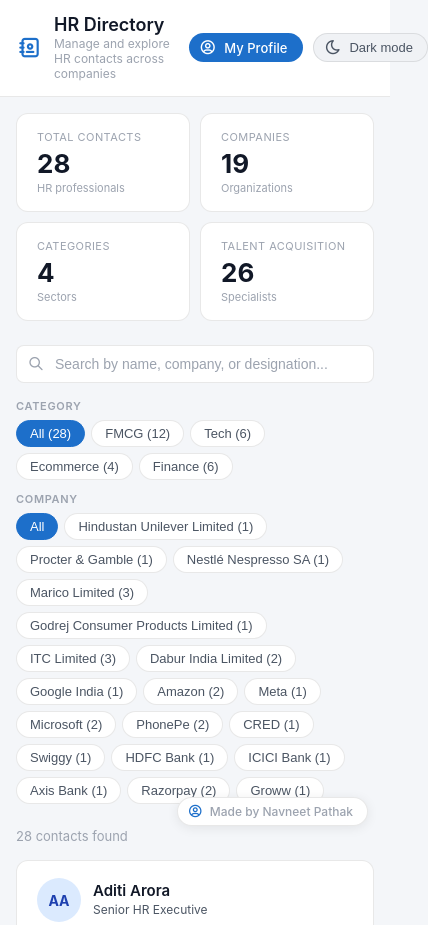
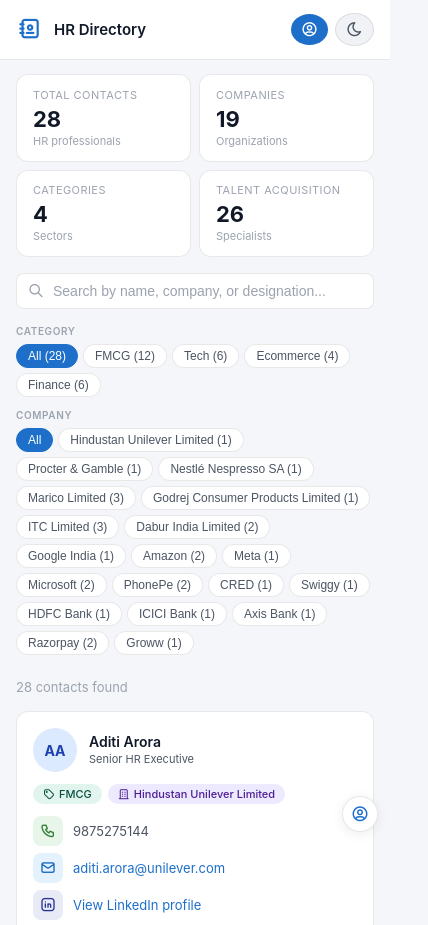
Before and after one commit to navneetpa/HR-directory, a plain HTML site: page index.html in a window 390 px wide. Shown: the top 925 px of the page, 428 px wide, since content can reach past the window. Drawn offline with Linux system fonts and the light colour scheme.

Commit message:
index.html

```diff
--- a/index.html
+++ b/index.html
@@ -130,10 +130,63 @@
   .empty { grid-column: 1/-1; text-align: center; padding: 4rem 2rem; color: var(--text-muted); }
   .empty i { font-size: 40px; display: block; margin-bottom: 10px; }
 
+  /* ── Tablet ── */
+  @media (max-width: 768px) {
+    .stats-row { grid-template-columns: repeat(2, 1fr); }
+    .grid { grid-template-columns: 1fr 1fr; gap: 10px; }
+    .info-row a { max-width: 160px; }
+  }
+
+  /* ── Mobile ── */
   @media (max-width: 600px) {
-    .container { padding: 1rem; }
-    .header    { padding: 0.9rem 1rem; }
-    .grid      { grid-template-columns: 1fr; }
+    .container { padding: 0.9rem 1rem; }
+
+    /* Header */
+    .header { padding: 0.8rem 1rem; gap: 8px; }
+    .header h1 { font-size: 15px; }
+    .header p  { display: none; }
+    .header-right { gap: 7px; }
+
+    /* Hide text labels on small screens — show only icons */
+    .profile-btn .btn-label { display: none; }
+    .profile-btn { padding: 7px 10px; border-radius: 50%; }
+    .theme-toggle .btn-label { display: none; }
+    .theme-toggle { padding: 7px 10px; border-radius: 50%; }
+
+    /* Stats */
+    .stats-row { grid-template-columns: repeat(2, 1fr); gap: 8px; margin-bottom: 1rem; }
+    .stat-card { padding: 0.8rem 1rem; }
+    .stat-card .value { font-size: 22px; }
+
+    /* Search */
+    .search-wrap input { font-size: 14px; padding: 9px 12px 9px 36px; }
+
+    /* Filter chips */
+    .chip-row { gap: 5px; }
+    .chip { font-size: 12px; padding: 4px 11px; }
+    .filter-label { font-size: 10px; }
+
+    /* Grid — single column */
+    .grid { grid-template-columns: 1fr; gap: 10px; }
+
+    /* Cards */
+    .card { padding: 1rem; }
+    .card-name { font-size: 14px; }
+    .card-desig { font-size: 11px; }
+    .info-row a { max-width: 200px; }
+
+    /* Watermark — icon only on mobile */
+    .watermark { bottom: 12px; right: 12px; padding: 8px; border-radius: 50%; }
+    .watermark .wm-label { display: none; }
+    .watermark i { font-size: 18px; margin: 0; }
+  }
+
+  /* ── Very small screens ── */
+  @media (max-width: 360px) {
+    .stats-row { grid-template-columns: 1fr 1fr; }
+    .stat-card .value { font-size: 20px; }
+    .header-icon { font-size: 20px; }
+    .header h1 { font-size: 14px; }
   }
 </style>
 </head>
@@ -150,11 +203,11 @@
   <div class="header-right">
     <a href="https://navneetpa.github.io/my-profile" target="_blank" rel="noopener" class="profile-btn">
       <i class="ti ti-user-circle"></i>
-      My Profile
+      <span class="btn-label">My Profile</span>
     </a>
     <button class="theme-toggle" id="themeToggle" onclick="toggleTheme()">
       <i class="ti ti-moon" id="themeIcon"></i>
-      <span id="themeLabel">Dark mode</span>
+      <span id="themeLabel" class="btn-label">Dark mode</span>
     </button>
   </div>
 </header>
@@ -162,7 +215,7 @@
 <!-- Watermark -->
 <a href="https://navneetpa.github.io/my-profile" target="_blank" rel="noopener" class="watermark">
   <i class="ti ti-user-circle"></i>
-  Made by Navneet Pathak
+  <span class="wm-label">Made by Navneet Pathak</span>
 </a>
 
 <main class="container">
```
